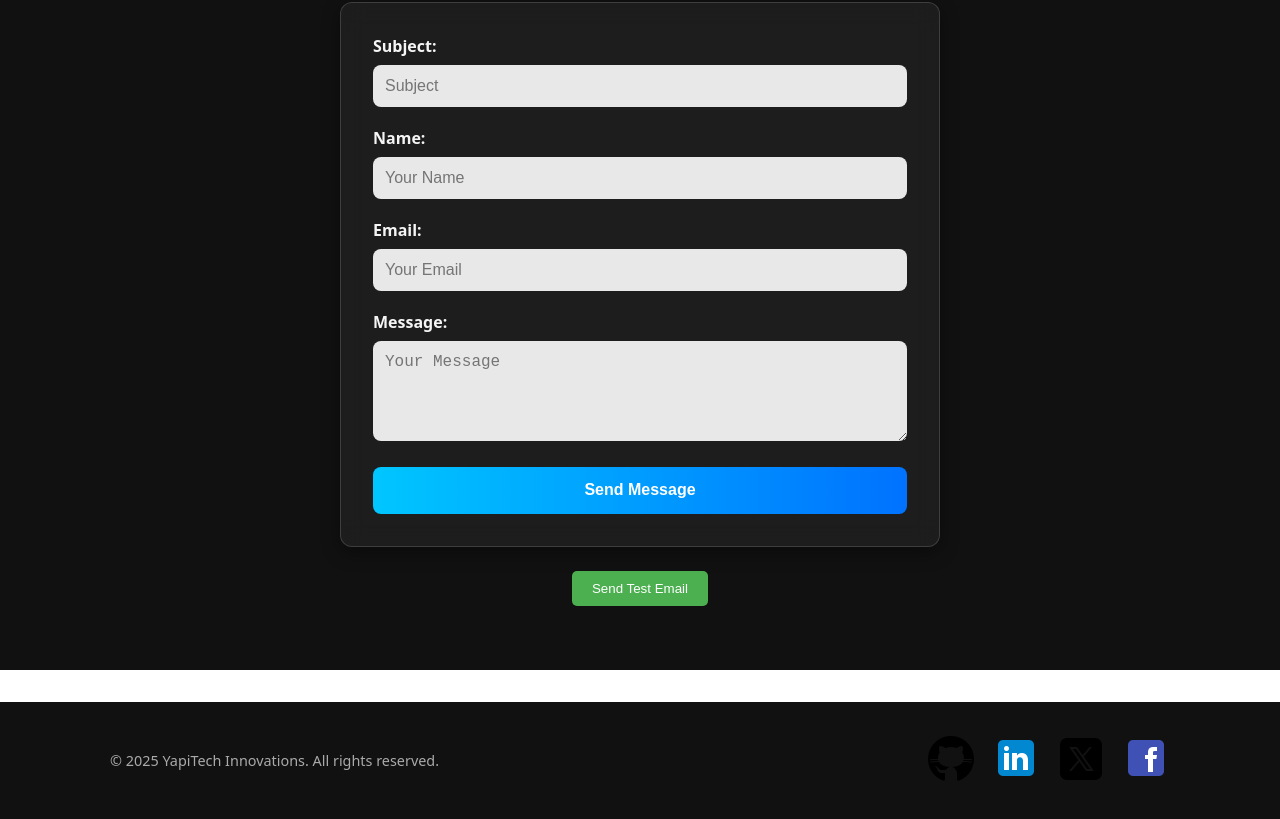
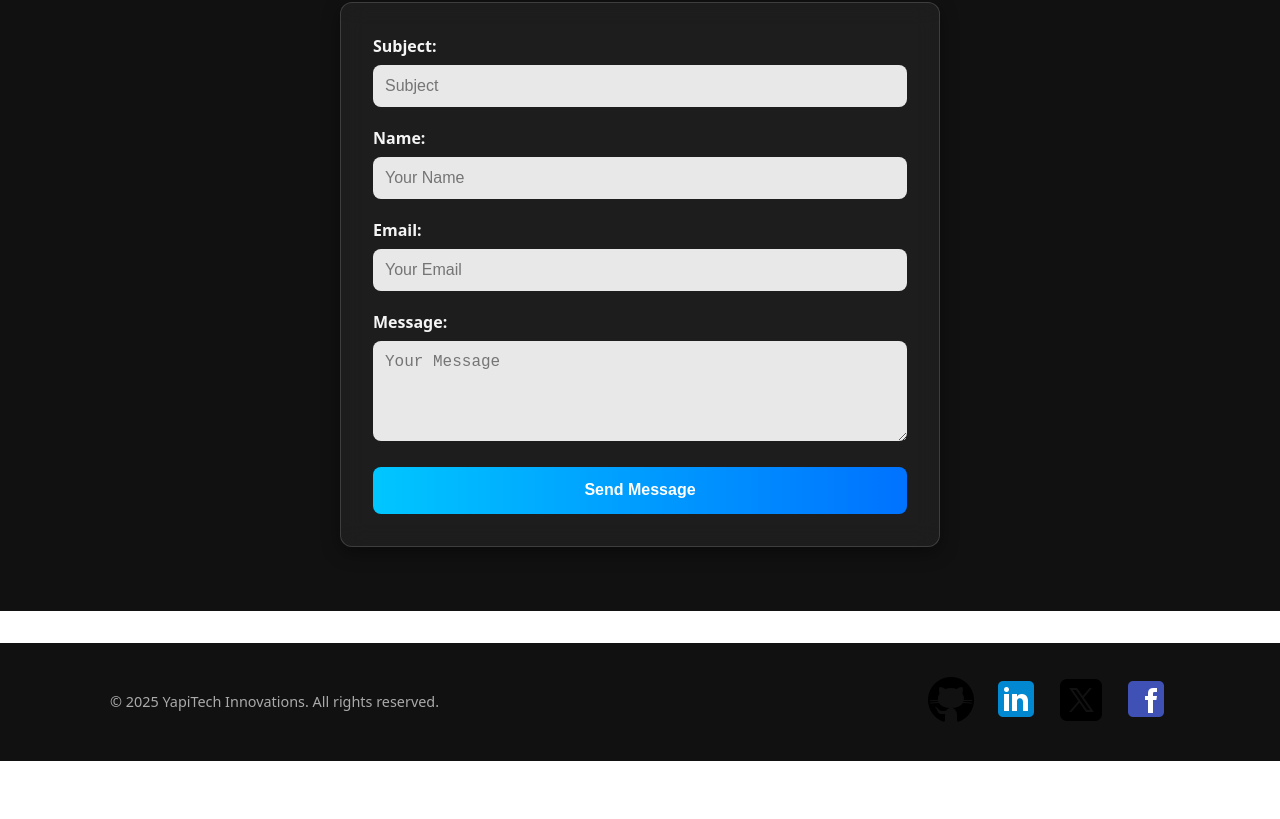
Before and after one commit to yapisango/yapitech-website, a React (Vite) app: page /contact in a window 1280 px wide. Shown: the part 361-1180 px from the top of the page. After the commit the page ends 1122 px from the top, so only its background shows below. Built offline with nearby package versions, Linux system fonts and the light colour scheme.

Commit message:
Removed TestEmail route and update App.js

```diff
--- a/src/components/TestEmail.jsx
+++ b/src/components/TestEmail.jsx
@@ -3,6 +3,11 @@ import React from "react";
 import emailjs from "@emailjs/browser";
 
 export default function TestEmail() {
+  if (process.env.NODE_ENV !== "development") {
+    // 🔒 Hide in production
+    return null;
+  }
+
   const handleTest = () => {
     const serviceId = import.meta.env.VITE_EMAILJS_SERVICE_ID;
     const templateId = import.meta.env.VITE_EMAILJS_TEMPLATE_ADMIN;
--- a/src/pages/Contact.jsx
+++ b/src/pages/Contact.jsx
@@ -129,7 +129,7 @@ export default function Contact() {
             )}
           </button>
         </form>
-        <TestEmail />
+        {/* <TestEmail /> */}
       </div>
     </section>
   );
```
